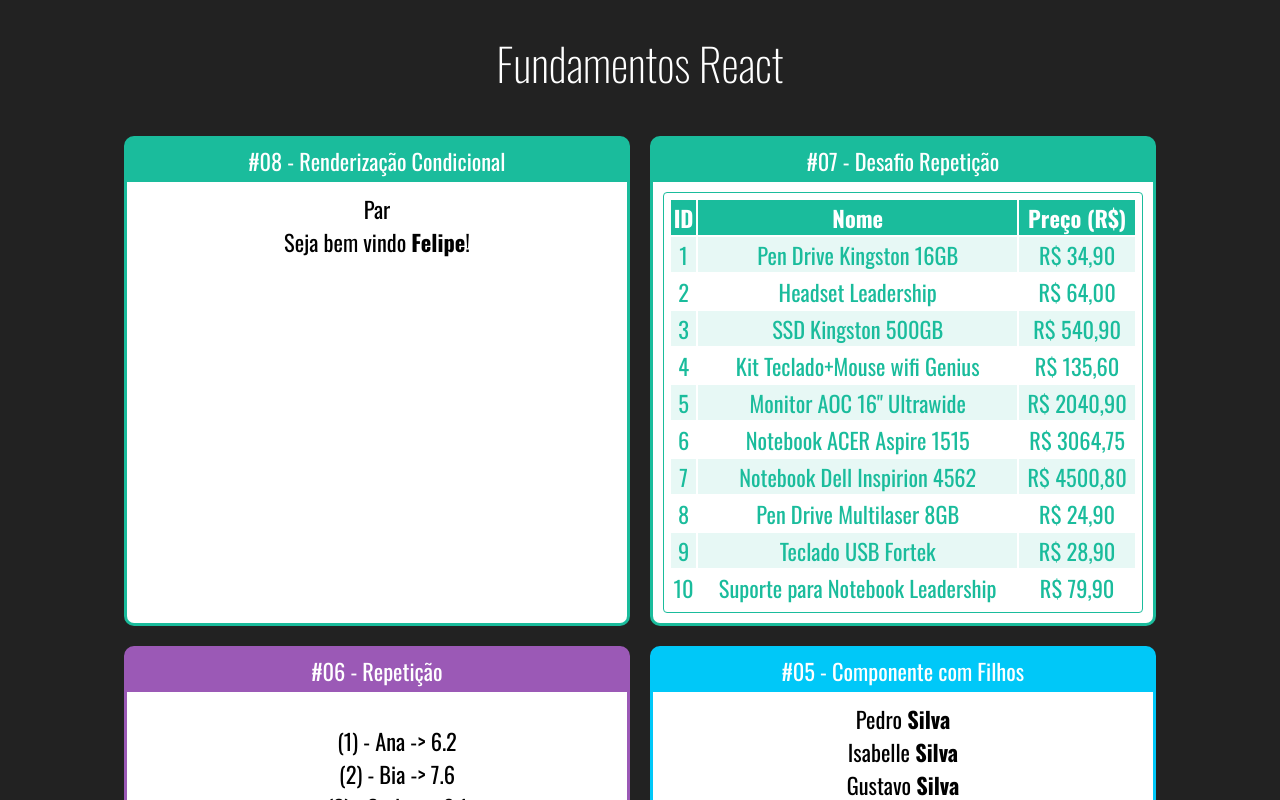
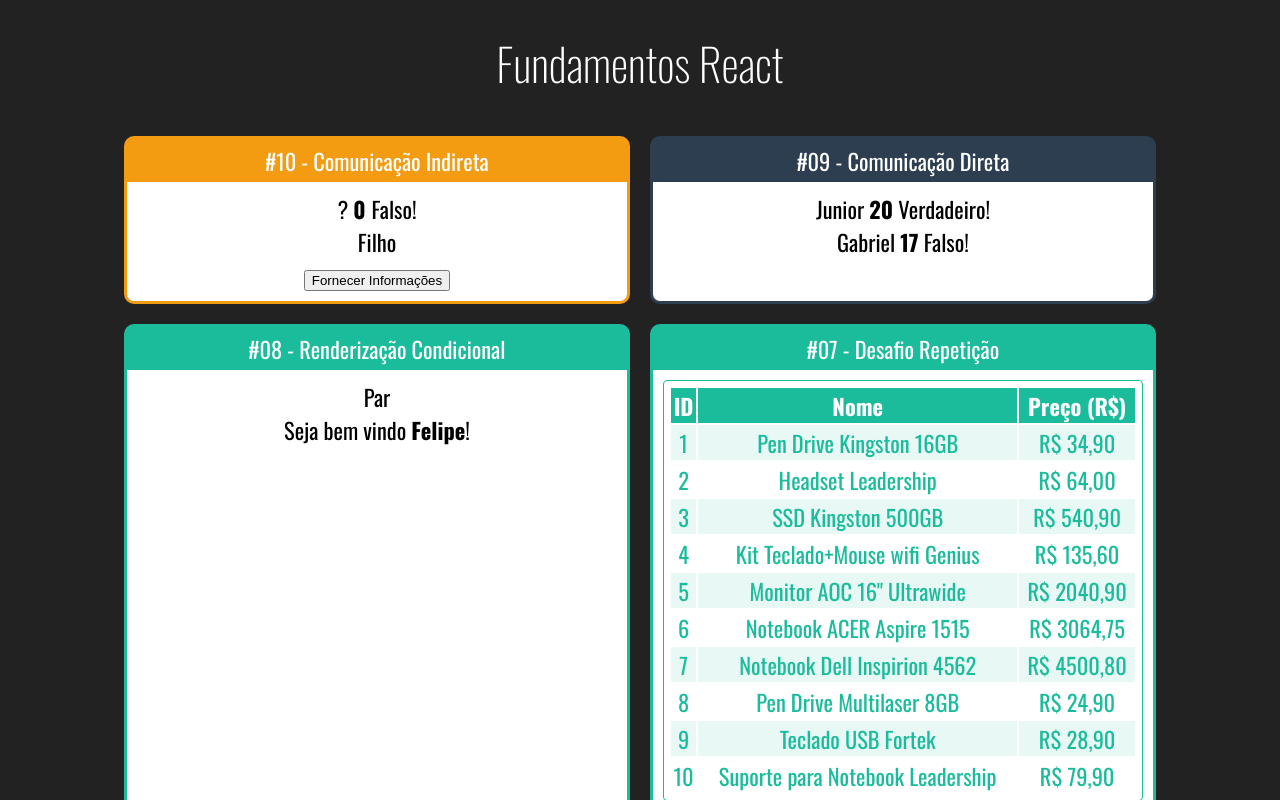
Before and after one commit to felipesntsassis/fundamentos-react, a React (Create React App) app: page / in a window 1280 px wide. Shown: the top 800 px of the page. Built offline with nearby package versions, Linux system fonts and the light colour scheme.

Commit message:
Estudos sobre comunicação direta e indireta.

```diff
--- a/public/index.html
+++ b/public/index.html
@@ -1,5 +1,5 @@
 <!DOCTYPE html>
-<html lang="en">
+<html lang="pt-BR">
   <head>
     <meta charset="utf-8" />
     <link rel="icon" href="%PUBLIC_URL%/favicon.ico" />
@@ -12,10 +12,10 @@
     <link rel="apple-touch-icon" href="%PUBLIC_URL%/logo192.png" />
     <link rel="manifest" href="%PUBLIC_URL%/manifest.json" />
     <link href="https://fonts.googleapis.com/css2?family=Oswald:wght@200;300;400;500;600;700&display=swap" rel="stylesheet">
-    <title>React App</title>
+    <title>Fundamentos React</title>
   </head>
   <body>
-    <noscript>You need to enable JavaScript to run this app.</noscript>
+    <noscript>Você precisa habilitar o JavaScript para rodar sua esta app.</noscript>
     <div id="root"></div>
   </body>
 </html>
--- a/src/App.jsx
+++ b/src/App.jsx
@@ -6,6 +6,9 @@ import FamiliaMembro from "./components/basicos/FamiliaMembro";
 import Fragmento from "./components/basicos/Fragmento";
 import Primeiro from "./components/basicos/Primeiro";
 import ComParametro from "./components/basicos/ComParametro";
+
+import DiretaPai from "./components/comunicacao/DiretaPai";
+import IndiretaPai from "./components/comunicacao/IndiretaPai.jsx";
 
 import ParOuImpar from "./components/condicional/ParOuImpar";
 import UsuarioInfo from "./components/condicional/UsuarioInfo";
@@ -21,6 +24,12 @@ export default _ => (
     <div className="App">
         <h1>Fundamentos React</h1>
         <div className="Cards">
+            <Card titulo="#10 - Comunicação Indireta" color="#f39c12">
+                <IndiretaPai />
+            </Card>
+            <Card titulo="#09 - Comunicação Direta" color="#2c3e50">
+                <DiretaPai />
+            </Card>
             <Card titulo="#08 - Renderização Condicional" color="#1abc9c">
                 <ParOuImpar numero={20} />
                 <UsuarioInfo usuario={{nome: 'Felipe'}} />
--- /dev/null
+++ b/src/components/comunicacao/DiretaFilho.jsx
@@ -0,0 +1,11 @@
+import React from 'react';
+
+export default props => {
+    return (
+        <div>
+            <span>{props.nome} </span>
+            <span><strong>{props.idade}</strong> </span>
+            <span>{props.nerd ? 'Verdadeiro' : 'Falso'}!</span>
+        </div>
+    );
+}
--- /dev/null
+++ b/src/components/comunicacao/DiretaPai.jsx
@@ -0,0 +1,12 @@
+import React from 'react';
+
+import DiretaFilho from './DiretaFilho';
+
+export default props => {
+    return (
+        <div>
+            <DiretaFilho nome="Junior" idade={20} nerd={true} />
+            <DiretaFilho nome="Gabriel" idade={17} nerd={false} />
+        </div>
+    );
+}
--- /dev/null
+++ b/src/components/comunicacao/IndiretaFilho.jsx
@@ -0,0 +1,13 @@
+import React from 'react';
+
+export default props => {
+    const cb = props.quandoClicar;
+    return (
+        <div>
+            <div>Filho</div>
+            <button onClick={_ => cb('João', 53, true)}>
+                Fornecer Informações
+            </button>
+        </div>
+    );
+}
--- /dev/null
+++ b/src/components/comunicacao/IndiretaPai.jsx
@@ -0,0 +1,25 @@
+import React from 'react';
+
+import IndiretaFilho from './IndiretaFilho';
+
+export default props => {
+    let nome = '?';
+    let idade = 0;
+    let nerd = false;
+
+    function fornecerInformacoes(nomeParam, idadeParam, nerdParam) {
+        nome = nomeParam;
+        idade = idadeParam;
+        nerd = nerdParam;
+        console.log(nomeParam, idadeParam, nerdParam);
+    }
+
+    return (
+        <div>
+            <span>{nome} </span>
+            <span><strong>{idade} </strong></span>
+            <span>{nerd ? 'Verdadeiro' : 'Falso'}!</span>
+            <IndiretaFilho quandoClicar={fornecerInformacoes} />
+        </div>
+    );
+}
```
